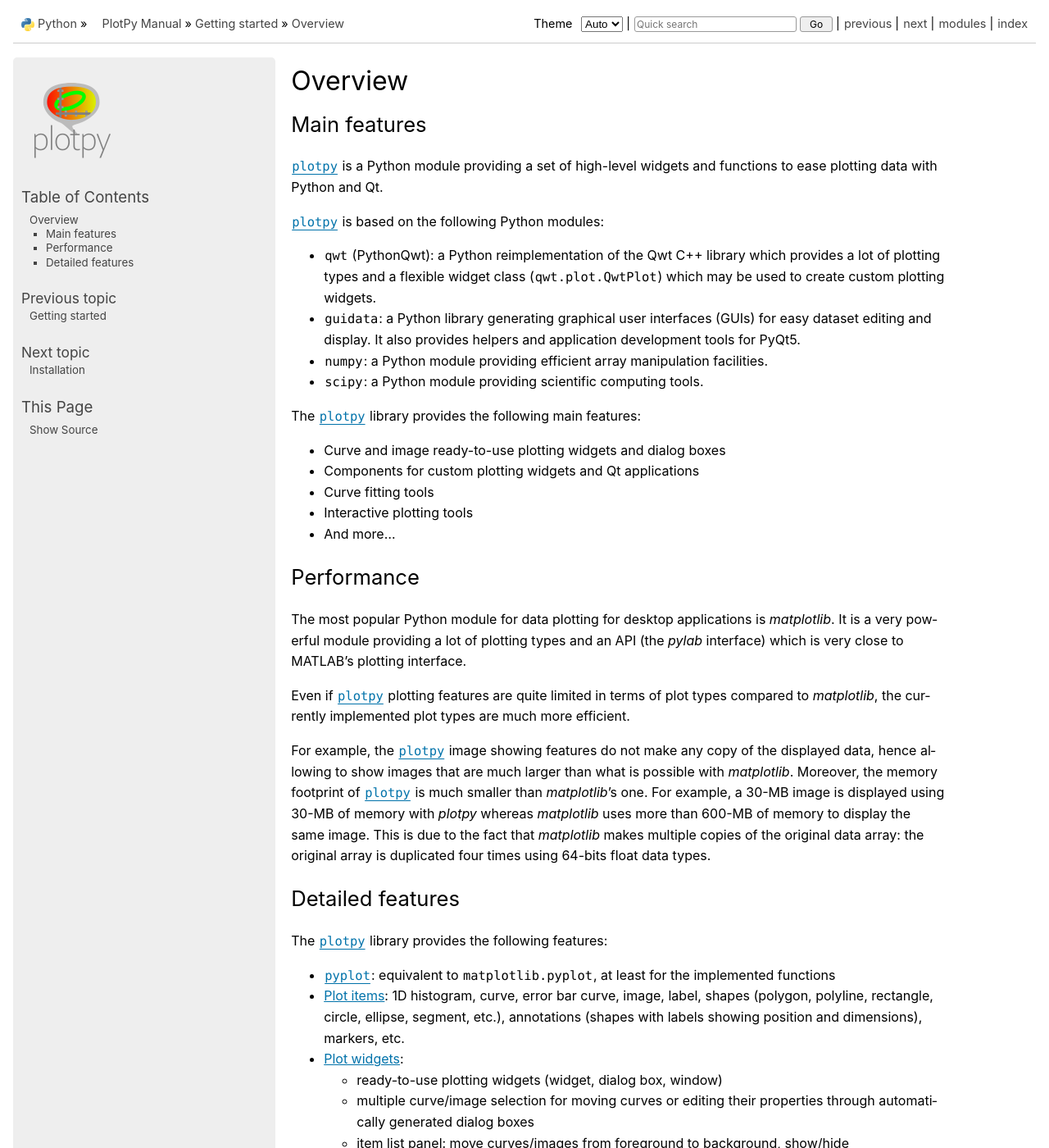
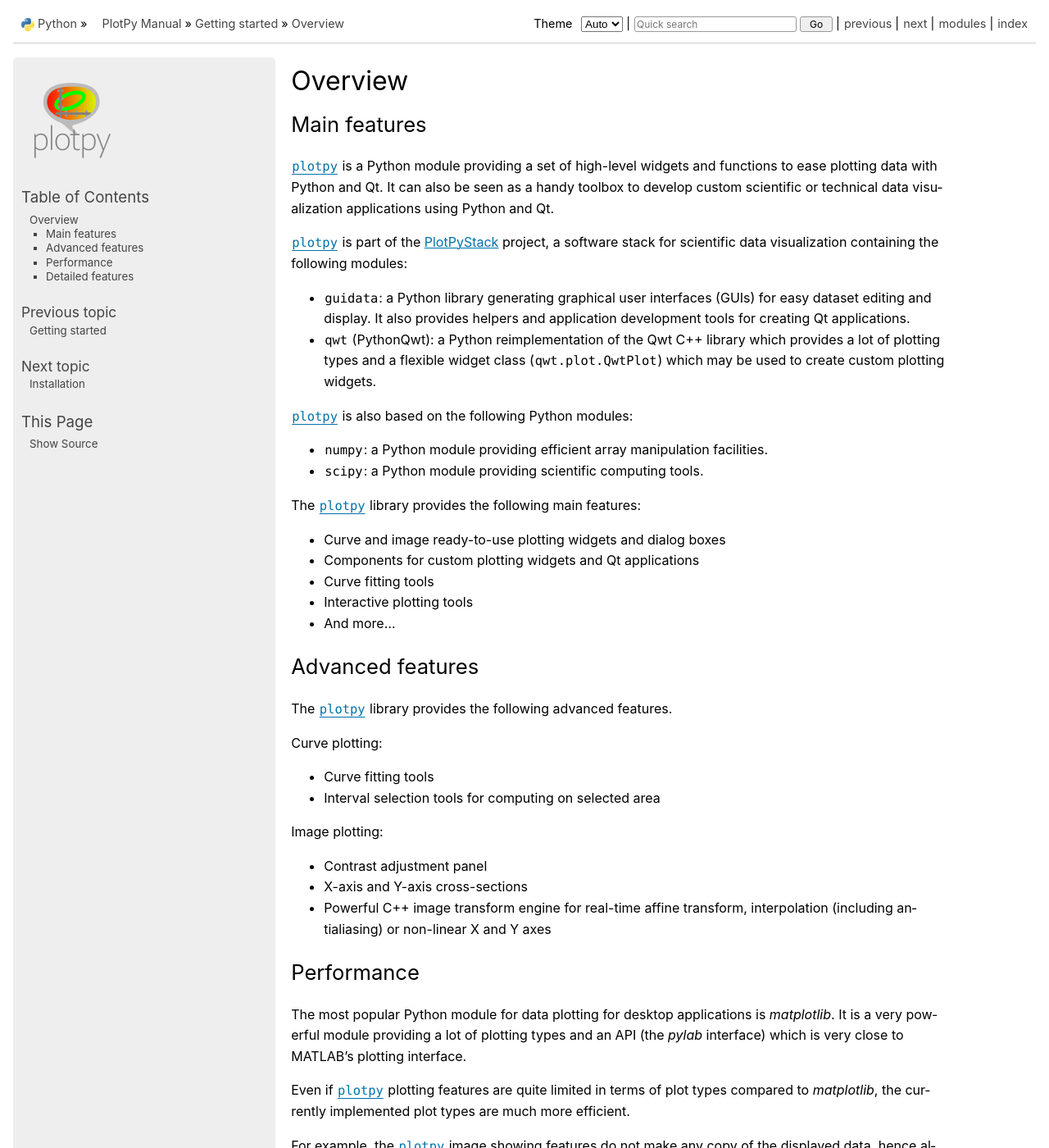
Before and after one commit to PlotPyStack/PlotPy, a Sphinx documentation site: the page built from doc/intro/overview.rst, in a window 1280 px wide and 1400 px high. Shown: the whole window at 82% size. Built offline with Sphinx 7.4.7, drawn with Linux system fonts in a browser that asks for light colours.

Commit message:
Doc: added more info on PlotPyStack

```diff
--- a/doc/intro/overview.rst
+++ b/doc/intro/overview.rst
@@ -5,18 +5,23 @@
 -------------
 
 :mod:`plotpy` is a Python module providing a set of high-level widgets and
-functions to ease plotting data with Python and Qt.
+functions to ease plotting data with Python and Qt. It can also be seen as a
+handy toolbox to develop custom scientific or technical data visualization
+applications using Python and Qt.
 
-:mod:`plotpy` is based on the following Python modules:
+:mod:`plotpy` is part of the `PlotPyStack`_ project, a software stack for
+scientific data visualization containing the following modules:
+
+* :mod:`guidata`: a Python library generating graphical user interfaces
+  (GUIs) for easy dataset editing and display. It also provides helpers and
+  application development tools for creating Qt applications.
 
 * :mod:`qwt` (PythonQwt): a Python reimplementation of the Qwt C++ library which
   provides a lot of plotting types and a flexible widget class
   (:py:class:`qwt.plot.QwtPlot`) which may be used to create custom plotting
   widgets.
 
-* :mod:`guidata`: a Python library generating graphical user interfaces
-  (GUIs) for easy dataset editing and display. It also provides helpers and
-  application development tools for PyQt5.
+:mod:`plotpy` is also based on the following Python modules:
 
 * :mod:`numpy`: a Python module providing efficient array manipulation
   facilities.
@@ -30,6 +35,23 @@
 * Curve fitting tools
 * Interactive plotting tools
 * And more...
+
+Advanced features
+-----------------
+
+The :mod:`plotpy` library provides the following advanced features.
+
+Curve plotting:
+
+* Curve fitting tools
+* Interval selection tools for computing on selected area
+
+Image plotting:
+
+* Contrast adjustment panel
+* X-axis and Y-axis cross-sections
+* Powerful C++ image transform engine for real-time affine transform, interpolation
+  (including antialiasing) or non-linear X and Y axes
 
 Performance
 -----------
@@ -101,3 +123,5 @@
   - graphical objects (curves, images, shapes) serialization/deserialization
     to/from ``.ini``, ``.h5`` or ``.json`` files
   - a lot of test scripts (see :ref:`examples`)
+
+.. _PlotPyStack: https://github.com/PlotPyStack
```
Also changed, not shown: doc/index.rst (+6 -2 lines).
